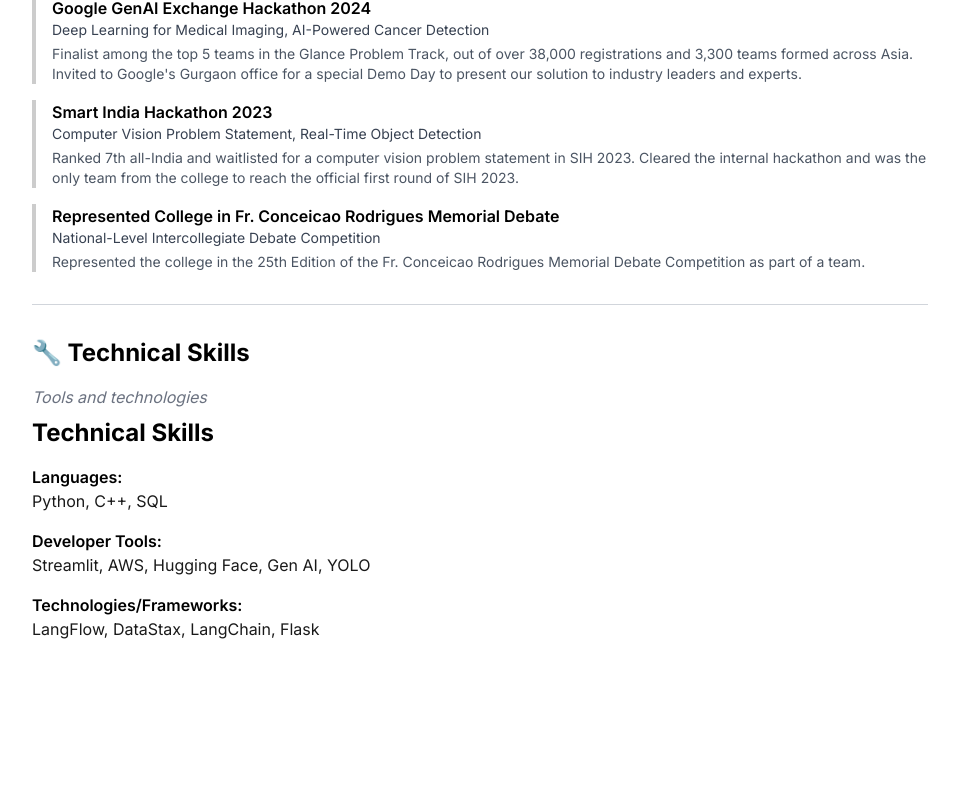
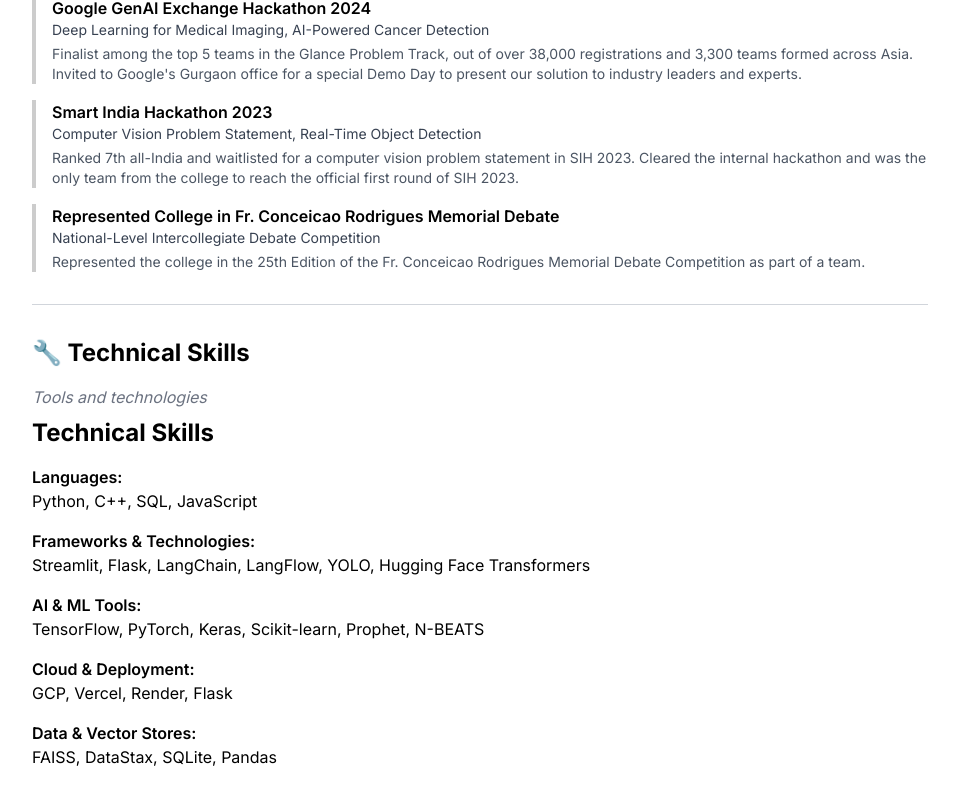
Before and after one commit to Sid3503/siddharth, a Next.js app: page /resume in a window 1280 px wide. Shown: the part 1864-2669 px from the top of the page, without its empty margins (160-1117 px from the left). Before the commit the page ends 2569 px from the top, so only its background shows below. Built offline with nearby package versions, Linux system fonts and the light colour scheme.

Commit message:
Update technical-skills.tsx

```diff
--- a/components/technical-skills.tsx
+++ b/components/technical-skills.tsx
@@ -1,21 +1,38 @@
 export default function TechnicalSkills() {
   const skills = [
-    { category: "Languages", items: ["Python", "C++", "SQL"] },
-    { category: "Developer Tools", items: ["Streamlit", "AWS", "Hugging Face", "Gen AI", "YOLO"] },
-    { category: "Technologies/Frameworks", items: ["LangFlow", "DataStax", "LangChain", "Flask"] },
-  ]
+    {
+      category: "Languages",
+      items: ["Python", "C++", "SQL", "JavaScript"],
+    },
+    {
+      category: "Frameworks & Technologies",
+      items: ["Streamlit", "Flask", "LangChain", "LangFlow", "YOLO", "Hugging Face Transformers"],
+    },
+    {
+      category: "AI & ML Tools",
+      items: ["TensorFlow", "PyTorch", "Keras", "Scikit-learn", "Prophet", "N-BEATS"],
+    },
+    {
+      category: "Cloud & Deployment",
+      items: ["GCP", "Vercel", "Render", "Flask"],
+    },
+    {
+      category: "Data & Vector Stores",
+      items: ["FAISS", "DataStax", "SQLite", "Pandas"],
+    },
+  ];
 
   return (
     <section className="mb-8">
-      <h2 className="text-2xl font-bold mb-4 text-black dark:text-white">Technical Skills</h2>
+      <h2 className="text-2xl font-bold mb-4">Technical Skills</h2>
       <div className="space-y-4">
         {skills.map((skill, index) => (
           <div key={index}>
-            <h3 className="font-semibold text-black dark:text-white">{skill.category}:</h3>
-            <p className="text-black/90 dark:text-white/90">{skill.items.join(", ")}</p>
+            <h3 className="font-semibold">{skill.category}:</h3>
+            <p>{skill.items.join(", ")}</p>
           </div>
         ))}
       </div>
     </section>
-  )
+  );
 }
```
